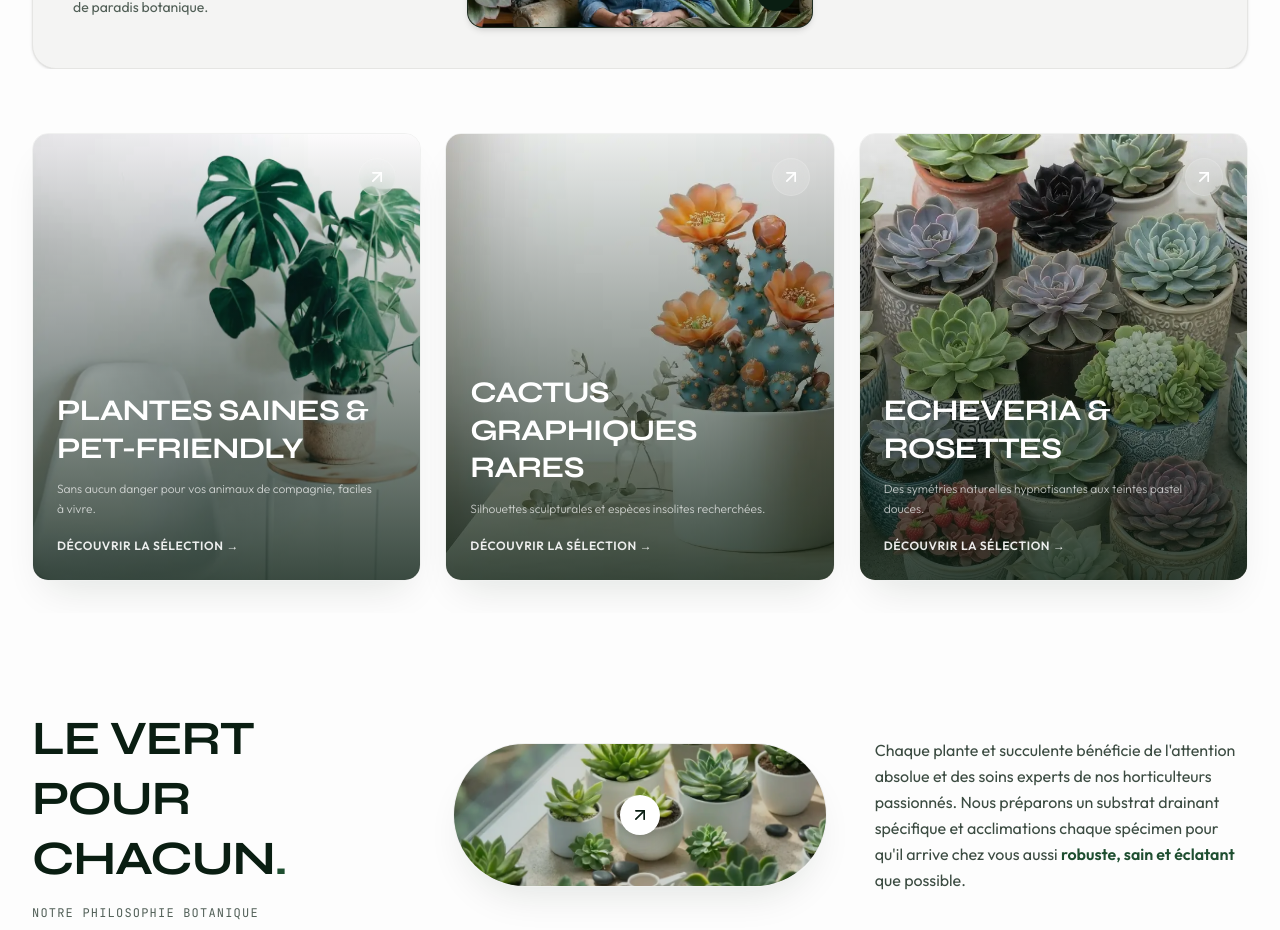
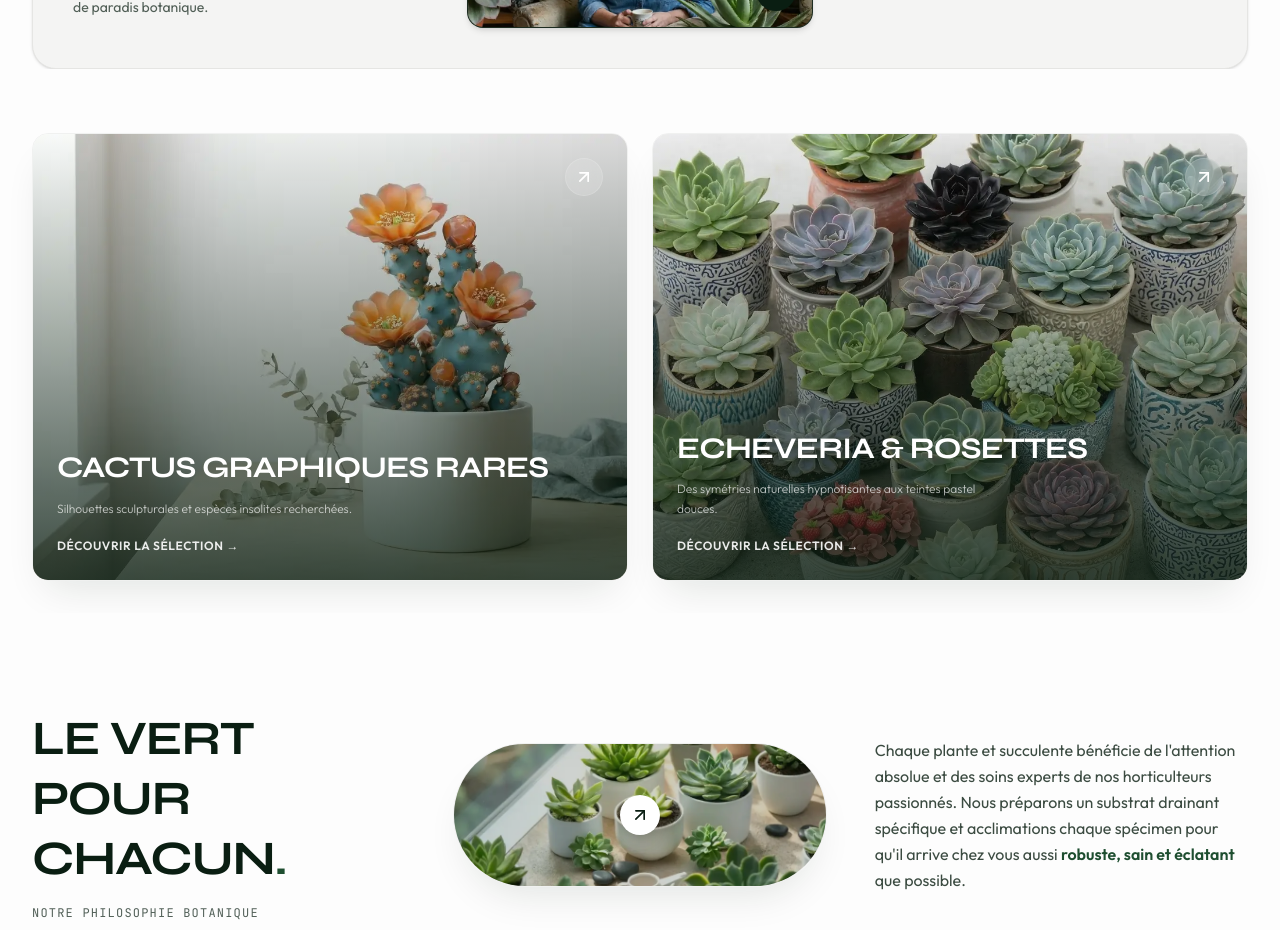
Before and after one commit to mist3rth/bigleaf, a React (Vite) app: page / in a window 1280 px wide. Shown: the part 1320-2250 px from the top of the page. Built offline with nearby package versions, Linux system fonts and the light colour scheme.

Commit message:
feat(home): remove pet-friendly collection from featured grid on home page

```diff
--- a/src/components/sections/FeaturedCollections.tsx
+++ b/src/components/sections/FeaturedCollections.tsx
@@ -1,4 +1,3 @@
-import succulent_5Img from '../../assets/succulent_5.webp';
 import { ArrowUpRight } from 'lucide-react';
 import { useUI } from '../../context/UIContext';
 import { useCart } from '../../context/CartContext';
@@ -18,13 +17,6 @@
 
   const cards = [
     {
-      id: 'pets-friendly',
-      title: 'Plantes saines & Pet-Friendly',
-      subtitle: 'Sans aucun danger pour vos animaux de compagnie, faciles à vivre.',
-      image: succulent_5Img,
-      badge: 'Non-toxique'
-    },
-    {
       id: 'exterior',
       title: 'Cactus Graphiques Rares',
       subtitle: 'Silhouettes sculpturales et espèces insolites recherchées.',
@@ -42,7 +34,7 @@
 
   return (
     <section className="py-8 px-4 md:px-8 max-w-screen-2xl mx-auto">
-      <div className="grid grid-cols-1 md:grid-cols-3 gap-6">
+      <div className="grid grid-cols-1 md:grid-cols-2 gap-6">
         {cards.map((card) => (
           <div
             key={card.id}
```
